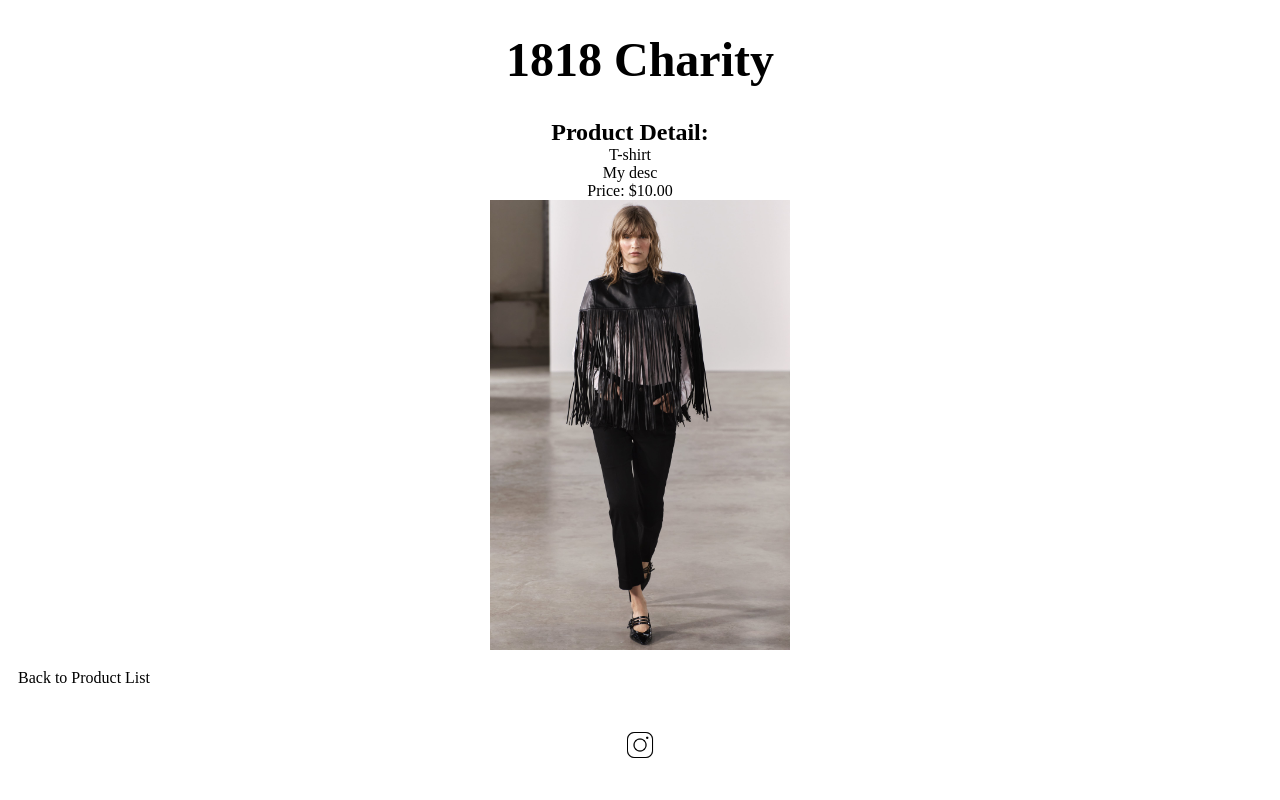
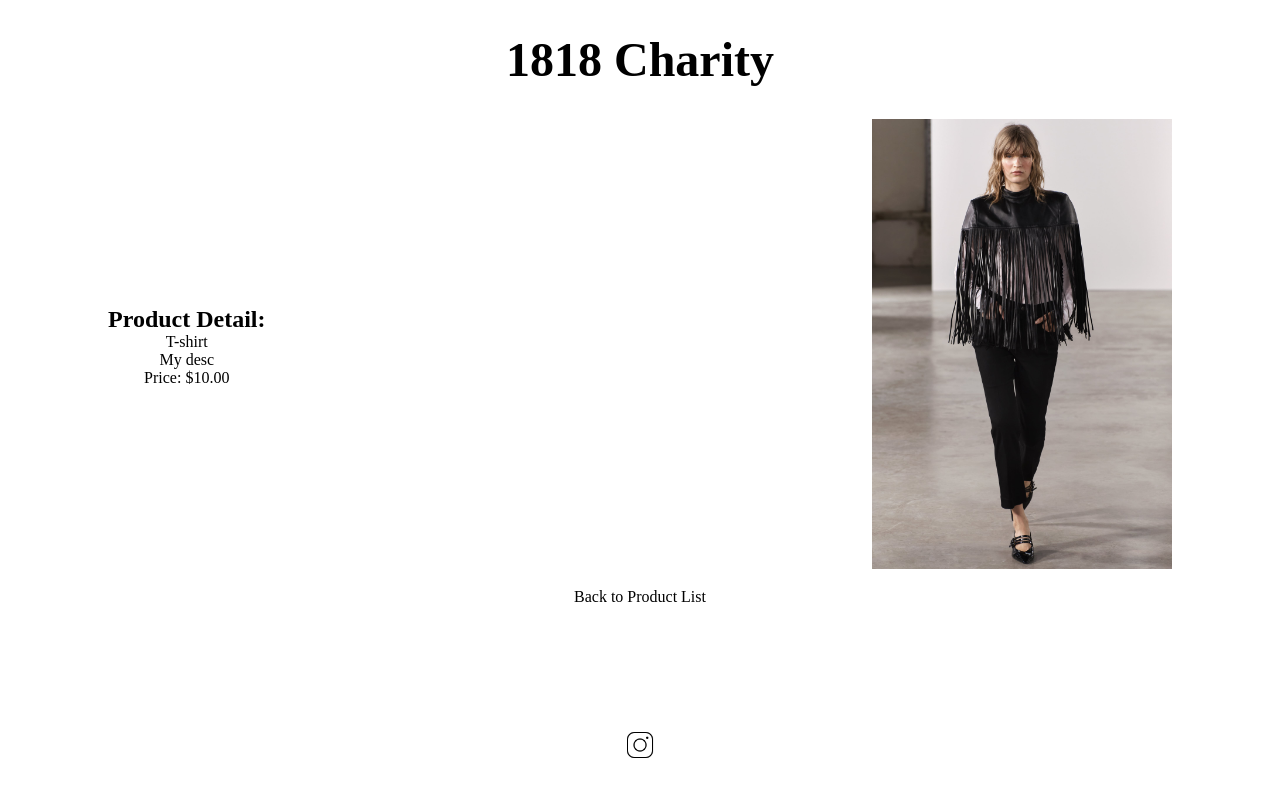
Before and after one commit to akandrats/1818-website, a Django app: page /1/ in a window 1280 px wide. Run offline with Django 5.2, Linux system fonts and the light colour scheme; data comes from the database, SQL or seed files in the repository.

Commit message:
fix back text and list flex

```diff
--- a/static/css/styles.css
+++ b/static/css/styles.css
@@ -74,6 +74,14 @@
 	margin: 0 auto;
 }
 
+.back-button-text{
+	text-align: center;
+    justify-content: space-evenly;
+    list-style: none;
+    padding: 0;
+    margin: 0 auto;
+}
+
 .text-details h3,
 .text-details h2,
 .text-details p {
@@ -133,7 +141,7 @@
     }
 
     .desktop-display {
-        display: block;
+        display: flex;
         margin-inline-start: 100px;
         margin-inline-end: 100px;
     }
--- a/templates/index2.html
+++ b/templates/index2.html
@@ -22,7 +22,7 @@
             <img src="{{ product.image.url }}" alt="{{ product.name }}" width="200">
         </li>
     </ul>
-   <div class="text-details">
+   <div class="back-button-text">
        <a href="{% url 'product_list' %}" class="back-button">Back to Product List</a>
    </div>
     <div id="social-media">
```
